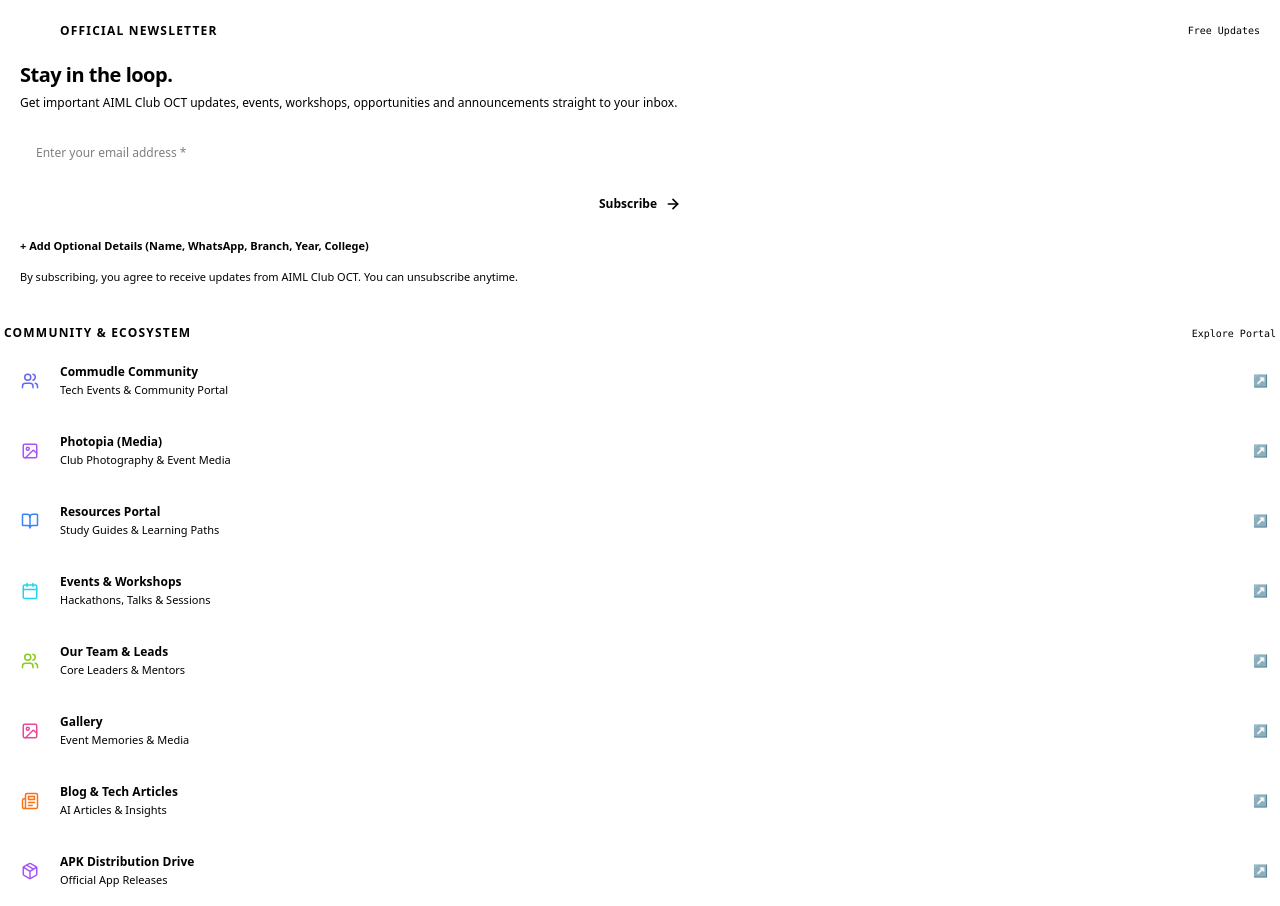
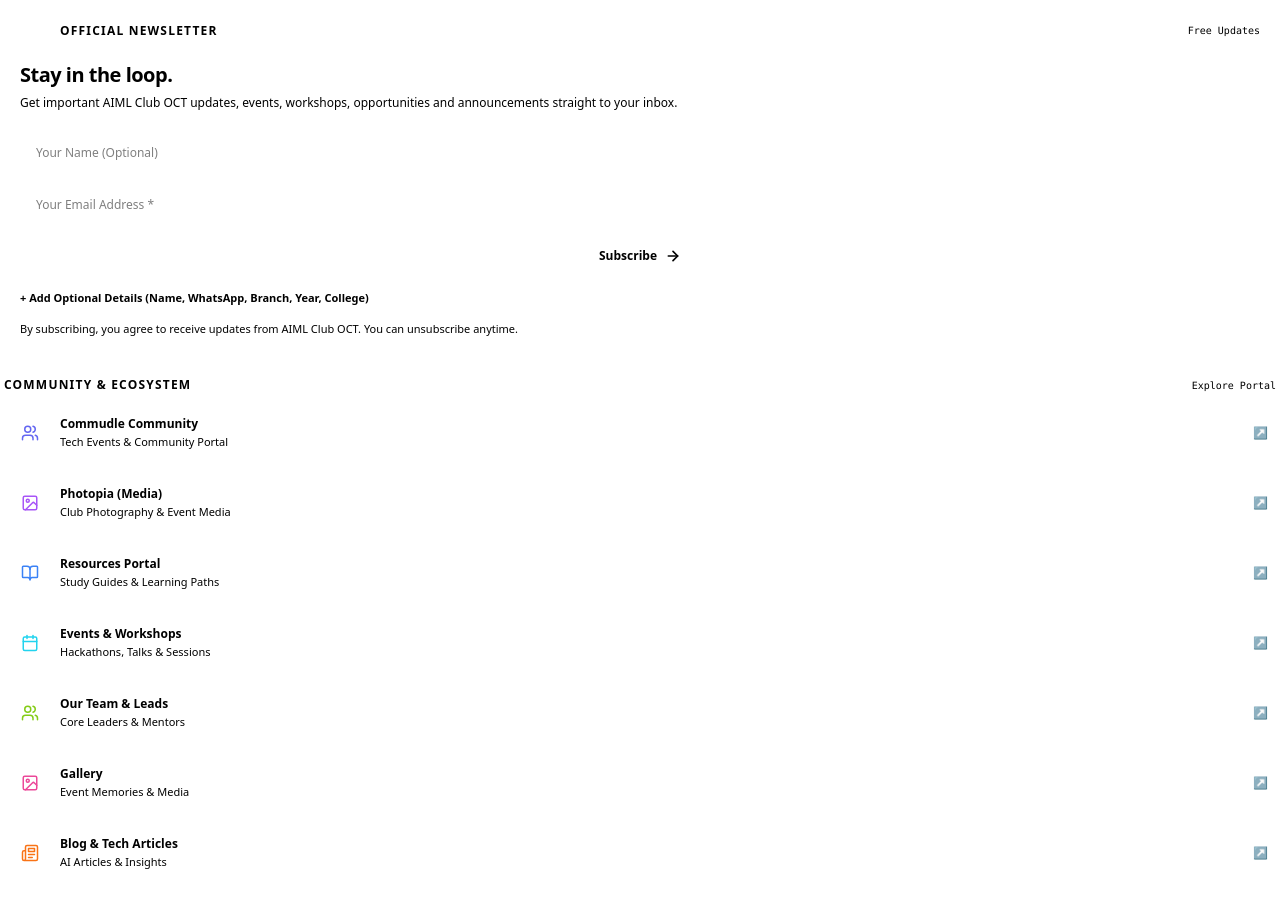
Before and after one commit to UmeshCode1/aiml-hub, a Next.js app: page / in a window 1280 px wide. Shown: the part 1440-2346 px from the top of the page. Built offline with nearby package versions, Linux system fonts and the light colour scheme.

Commit message:
Make_Name_input_prominent_in_subscription_form_and_fallback_to_AIML_Club_Member_in_template

```diff
--- a/app/components/SubscriptionCard.tsx
+++ b/app/components/SubscriptionCard.tsx
@@ -129,6 +129,18 @@ export function SubscriptionCard() {
           {/* Form Input & Submission */}
           <form onSubmit={handleSubmit} className="flex flex-col gap-3 pt-1" noValidate>
             <div className="flex flex-col sm:flex-row items-stretch gap-2">
+              <div className="relative sm:w-5/12">
+                <input
+                  type="text"
+                  value={name}
+                  onChange={(e) => setName(e.target.value)}
+                  placeholder="Your Name (Optional)"
+                  disabled={state === "loading"}
+                  aria-label="Enter your full name"
+                  className="w-full h-11 px-4 text-xs sm:text-sm rounded-xl bg-[rgba(var(--bg-input))] border border-[rgba(var(--border-default))] text-[rgb(var(--text-primary))] placeholder:text-[rgb(var(--text-muted))] focus:outline-none focus:border-[rgb(var(--accent-lime-bright))] focus:ring-1 focus:ring-[rgb(var(--accent-lime-bright))] transition-all duration-200 disabled:opacity-50"
+                />
+              </div>
+
               <div className="relative flex-1">
                 <input
                   type="email"
@@ -140,7 +152,7 @@ export function SubscriptionCard() {
                       setFeedbackMessage("");
                     }
                   }}
-                  placeholder="Enter your email address *"
+                  placeholder="Your Email Address *"
                   disabled={state === "loading"}
                   required
                   aria-label="Enter your email address for AIML Club OCT updates"
--- a/app/lib/email-template.ts
+++ b/app/lib/email-template.ts
@@ -4,7 +4,7 @@
  */
 
 export function getWelcomeEmailHtml(recipientEmail?: string, recipientName?: string): string {
-  const displayName = recipientName?.trim() || recipientEmail?.trim() || "Student / Member";
+  const displayName = recipientName && recipientName.trim().length > 0 ? recipientName.trim() : "AIML Club Member";
   const currentYear = new Date().getFullYear();
 
   return `<!DOCTYPE html>
```
Also changed, not shown: 1 other file (tests, documents, lock files or other folders).
